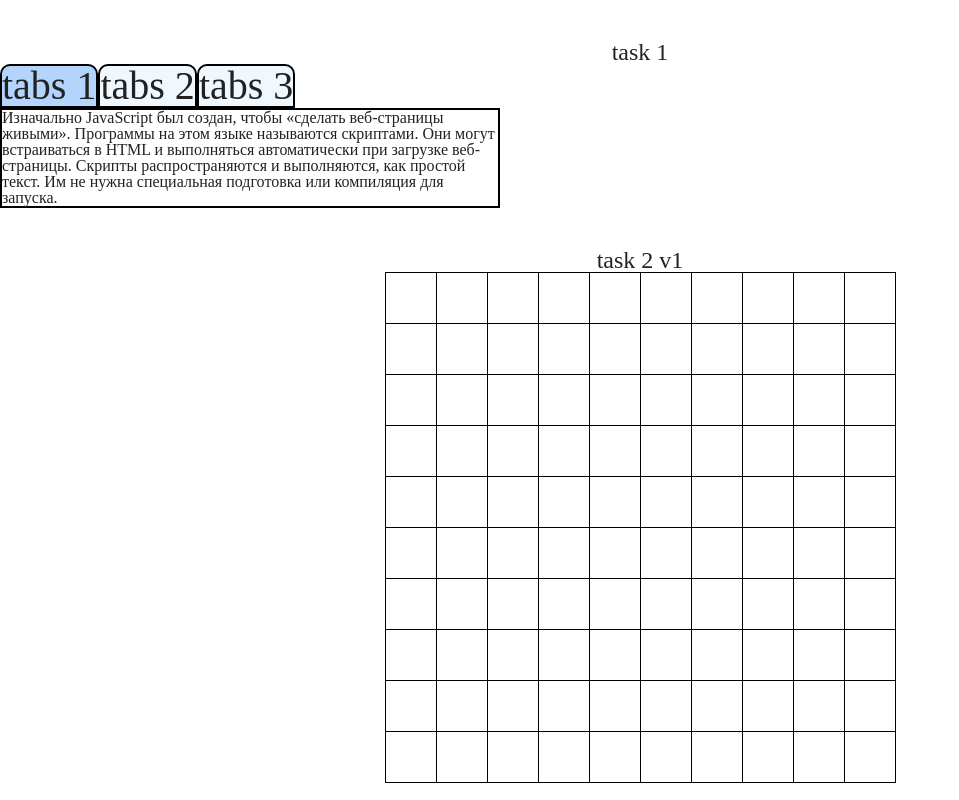
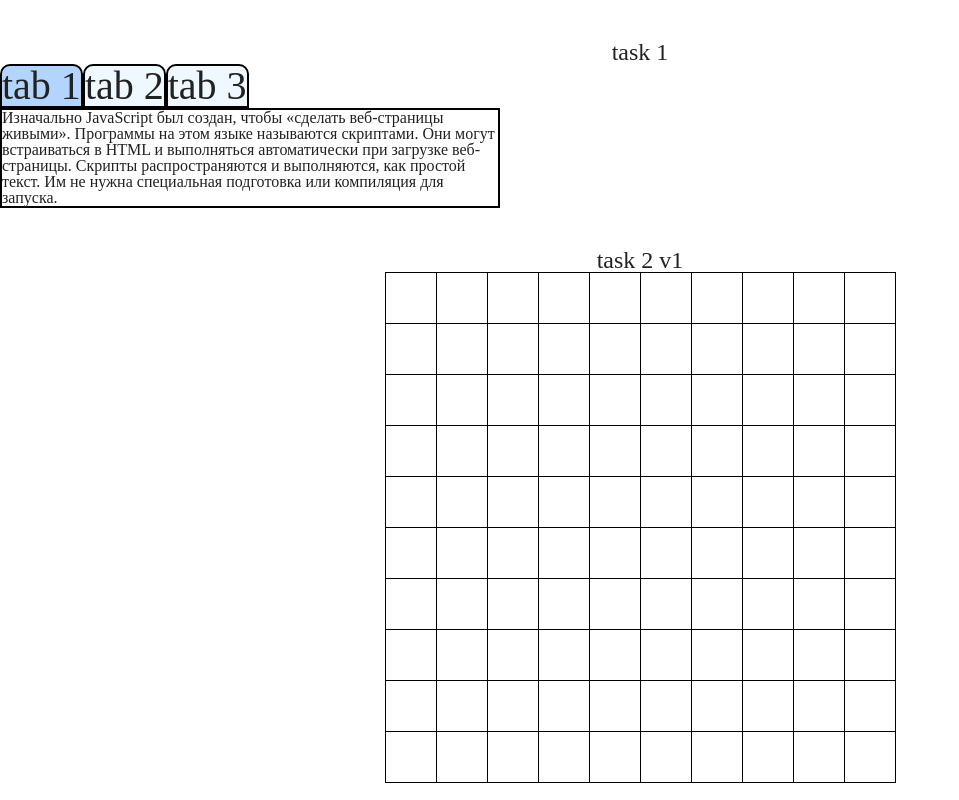
Before and after one commit to artem-halishchuk/hw-8-ver3, a plain HTML site: page index.html in a window 1280 px wide. Shown: the top 800 px of the page, without its empty margins (0-959 px from the left). Drawn offline with Linux system fonts and the light colour scheme.

Commit message:
taskq 1 HTML file tabs => tab

```diff
--- a/index.html
+++ b/index.html
@@ -11,9 +11,9 @@
 	<div class="task1">
 		<h2>task 1</h2>
 		<ul class="tabs">
-			<li data-activetab="on" data-target="page1" class="tabsItem tabsSelected">tabs 1</li>
-			<li data-activetab="off" data-target="page2" class="tabsItem">tabs 2</li>
-			<li data-activetab="off" data-target="page3" class="tabsItem">tabs 3</li>
+			<li data-activetab="on" data-target="page1" class="tabsItem tabsSelected">tab 1</li>
+			<li data-activetab="off" data-target="page2" class="tabsItem">tab 2</li>
+			<li data-activetab="off" data-target="page3" class="tabsItem">tab 3</li>
 		</ul>
 		<ul class="tabsContentWrapper">
 			<li class="tabsContentShow" data-target="page1">
```
